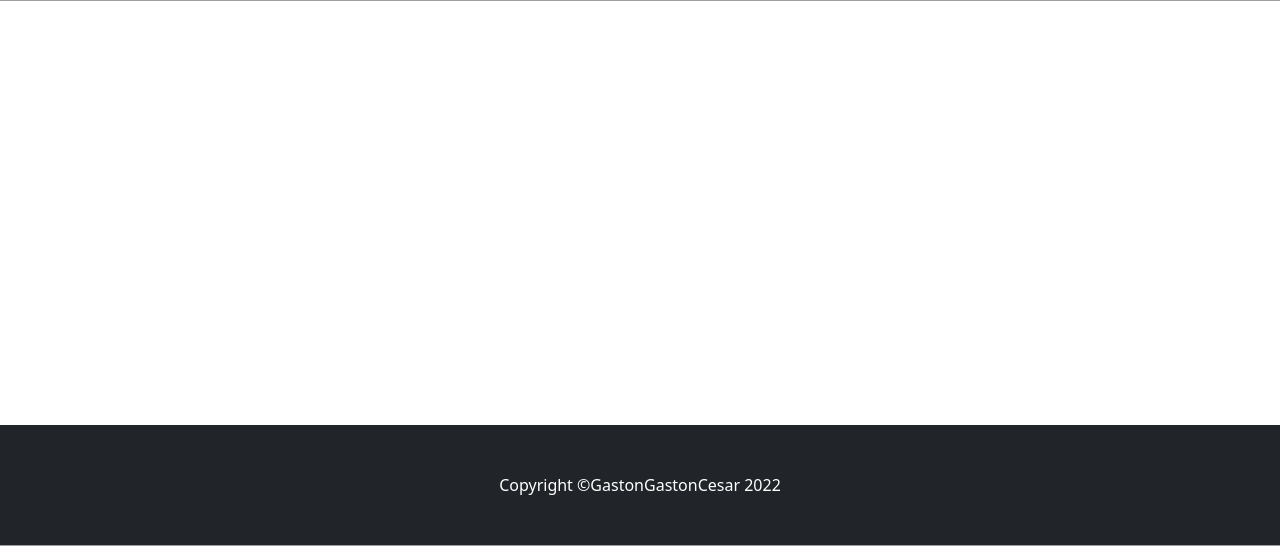
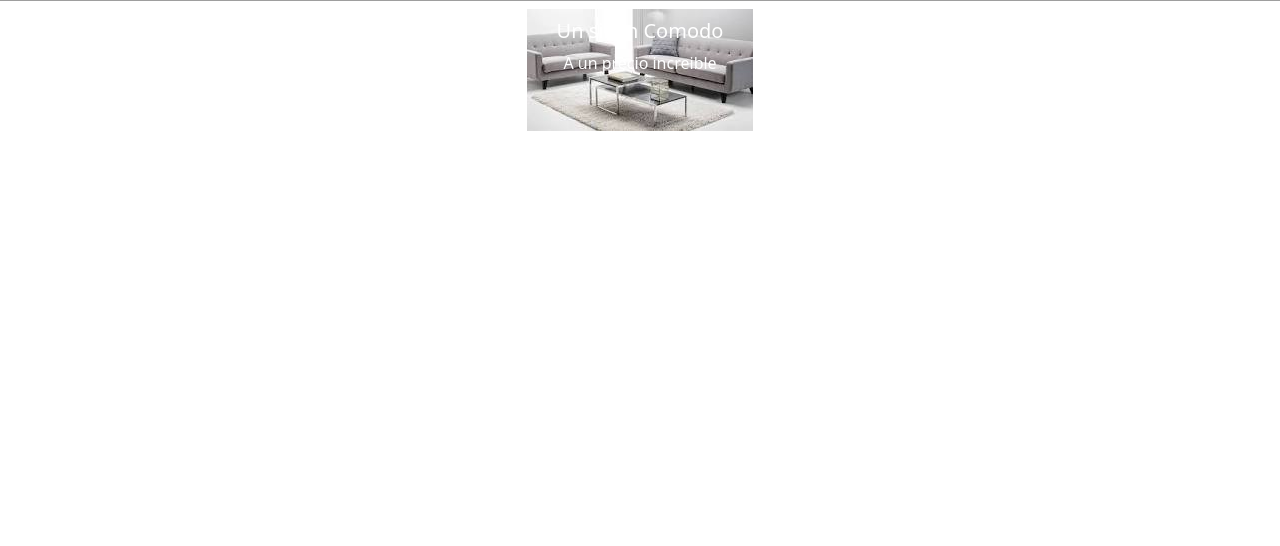
Before and after one commit to gastonburela/ProyectoFinalCoder, a Django app: page /WebFinal/inicio2/ in a window 1280 px wide. Shown: the part 641-1187 px from the top of the page. Run offline with Django 4.2, Linux system fonts and the light colour scheme; some libraries are stand-ins or nearby versions; grey boxes are pictures that could not be loaded.

Commit message:
agregado carousel de imagenes al inicio

```diff
--- a/ProyectoFinal/settings.py
+++ b/ProyectoFinal/settings.py
@@ -11,6 +11,7 @@
 """
 
 from pathlib import Path
+import os
 
 # Build paths inside the project like this: BASE_DIR / 'subdir'.
 BASE_DIR = Path(__file__).resolve().parent.parent
@@ -117,6 +118,11 @@
 # https://docs.djangoproject.com/en/4.1/howto/static-files/
 
 STATIC_URL = 'static/'
+MEDIA_URL = 'media/'
+
+MEDIA_ROOT = os.path.join(BASE_DIR, 'media')
+
+STATICFILES_DIR = (os.path.join(BASE_DIR, 'static'))
 
 # Default primary key field type
 # https://docs.djangoproject.com/en/4.1/ref/settings/#default-auto-field
--- a/ProyectoFinal/urls.py
+++ b/ProyectoFinal/urls.py
@@ -15,10 +15,11 @@
 """
 from django.contrib import admin
 from django.urls import path, include
-
+from django.conf import settings
+from django.conf.urls.static import static
 
 urlpatterns = [
     path('admin/', admin.site.urls),
     path('WebFinal/', include('WebFinal.urls')),
 
-]
+] + static(settings.MEDIA_URL, document_root = settings.MEDIA_ROOT)
--- a/WebFinal/templates/inicio2.html
+++ b/WebFinal/templates/inicio2.html
@@ -5,5 +5,31 @@
 {% block secciones %}
 
 <h3><center>{{mensaje}}</center></h3>
-
+<center>
+<div id="carouselExampleControls" class="carousel slide" data-ride="carousel">
+    <div class="carousel-inner">
+      <div class="carousel-item active">
+        <img class="d-block" src="{% static 'foto1.jpg' %}" alt="First slide">
+        <div class="carousel-caption d-none d-md-block">
+            <h5>Un sillon Comodo</h5>
+            <p>A un precio increible</p>
+          </div>
+      </div>
+      <div class="carousel-item">
+        <img class="d-block" src="{% static 'foto2.jpg' %}" alt="Second slide">
+      </div>
+      <div class="carousel-item">
+        <img class="d-block" src="{% static 'foto3.jpg' %}" alt="Third slide">
+      </div>
+    </div>
+  <a class="carousel-control-prev" href="#carouselExampleControls" role="button" data-slide="prev">
+    <span class="carousel-control-prev-icon" aria-hidden="true">Anterior</span>
+    <span class="sr-only">Previous</span>
+  </a>
+  <a class="carousel-control-next" href="#carouselExampleControls" role="button" data-slide="next">
+    <span class="carousel-control-next-icon" aria-hidden="true">Siguiente</span>
+    <span class="sr-only">Next</span>
+  </a>
+</div>
+</center>
 {% endblock %}
```
Also changed, not shown: WebFinal/static/foto1.jpg (added), WebFinal/static/foto2.jpg (added), WebFinal/static/foto3.jpg (added), db.sqlite3, media/foto1.jpg (renamed from WebFinal/media/foto1.jpg), media/foto2.jpg (renamed from WebFinal/media/foto2.jpg), media/foto3.jpg (renamed from WebFinal/media/foto3.jpg).
